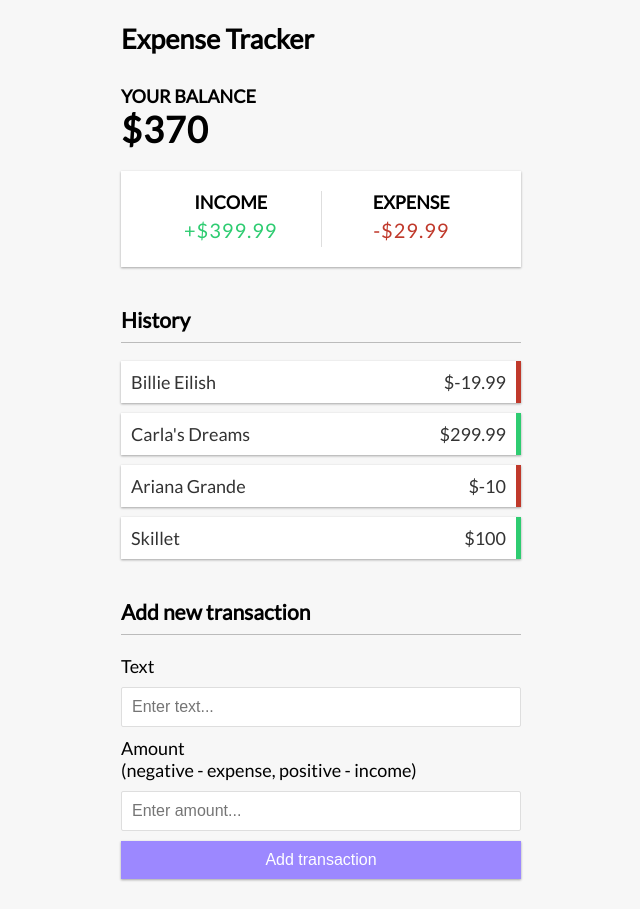
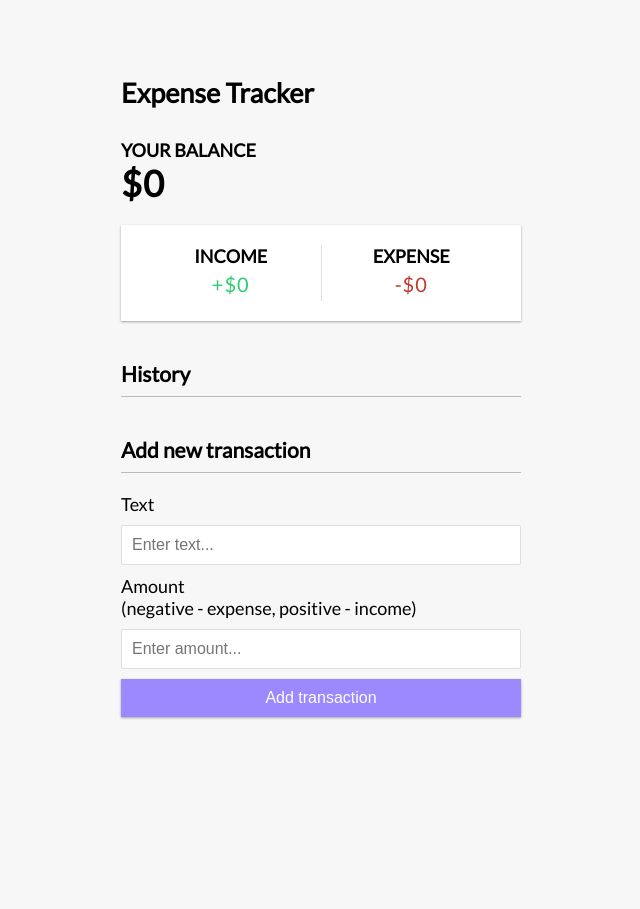
Before and after one commit to isemilia/vue-expense-tracker, a Vue app: page / in a window 1280 px wide. Shown: the whole page, without its empty margins (319-959 px from the left). After the commit the page ends 800 px from the top, so only its background shows below. Built offline with nearby package versions, Linux system fonts and the light colour scheme.

Commit message:
Save transactions to local storage

```diff
--- a/src/app.vue
+++ b/src/app.vue
@@ -9,7 +9,7 @@
 </template>
 
 <script setup>
-import { ref, computed } from 'vue'
+import { ref, computed, onMounted } from 'vue'
 
 import Header from '@/components/header.vue'
 import Balance from '@/components/balance.vue'
@@ -22,11 +22,19 @@
 const toast = useToast()
 
 const transactions = ref([
-  { id: '1', text: 'Billie Eilish', amount: -19.99 },
-  { id: '2', text: "Carla's Dreams", amount: 299.99 },
-  { id: '3', text: 'Ariana Grande', amount: -10 },
-  { id: '4', text: 'Skillet', amount: 100 }
+  // { id: '1', text: 'Billie Eilish', amount: -19.99 },
+  // { id: '2', text: "Carla's Dreams", amount: 299.99 },
+  // { id: '3', text: 'Ariana Grande', amount: -10 },
+  // { id: '4', text: 'Skillet', amount: 100 }
 ])
+
+onMounted(() => {
+  const savedTransactions = JSON.parse(localStorage.getItem('transactions'))
+
+  if (savedTransactions) {
+    transactions.value = savedTransactions
+  }
+})
 
 const total = computed(() => {
   return transactions.value.reduce((acc, next) => acc + next.amount, 0)
@@ -59,11 +67,13 @@
     ...data,
     id: generateUniqueId()
   })
+  localStorage.setItem('transactions', JSON.stringify(transactions.value))
   toast.success('Transaction added')
 }
 
 const handleDelete = (id) => {
   transactions.value = transactions.value.filter((item) => item.id !== id)
+  localStorage.setItem('transactions', JSON.stringify(transactions.value))
   toast.success('Transaction deleted')
 }
 </script>
```
